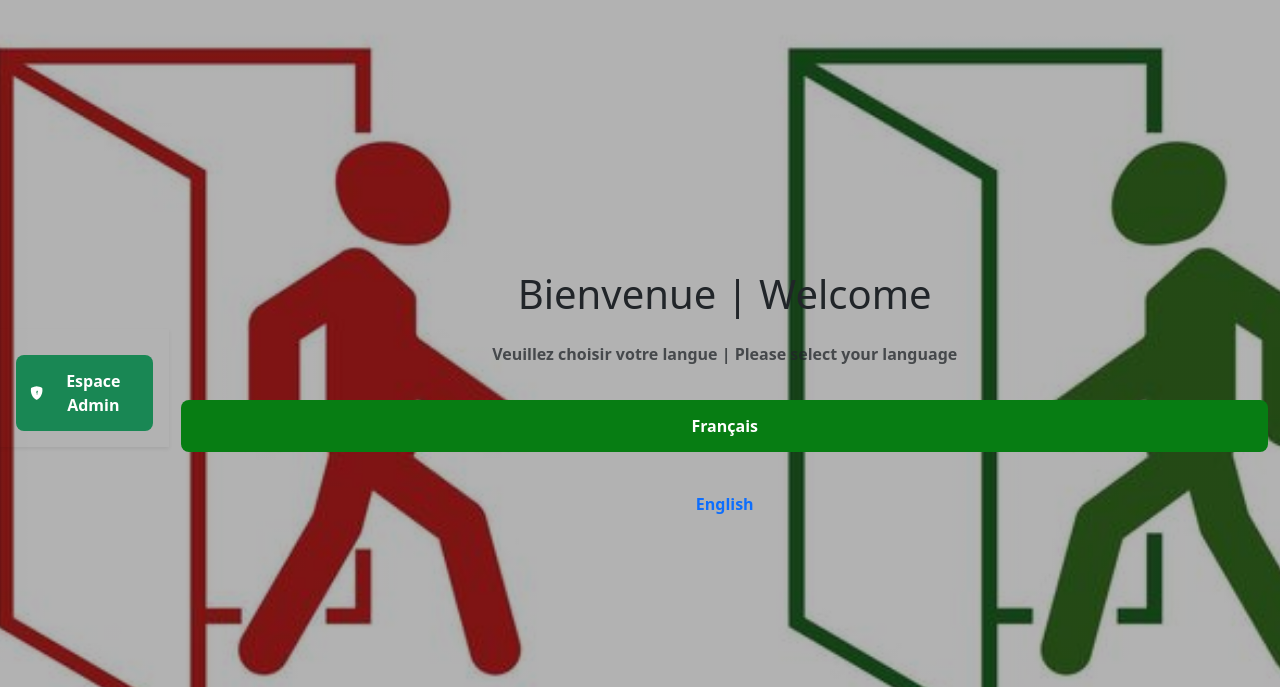
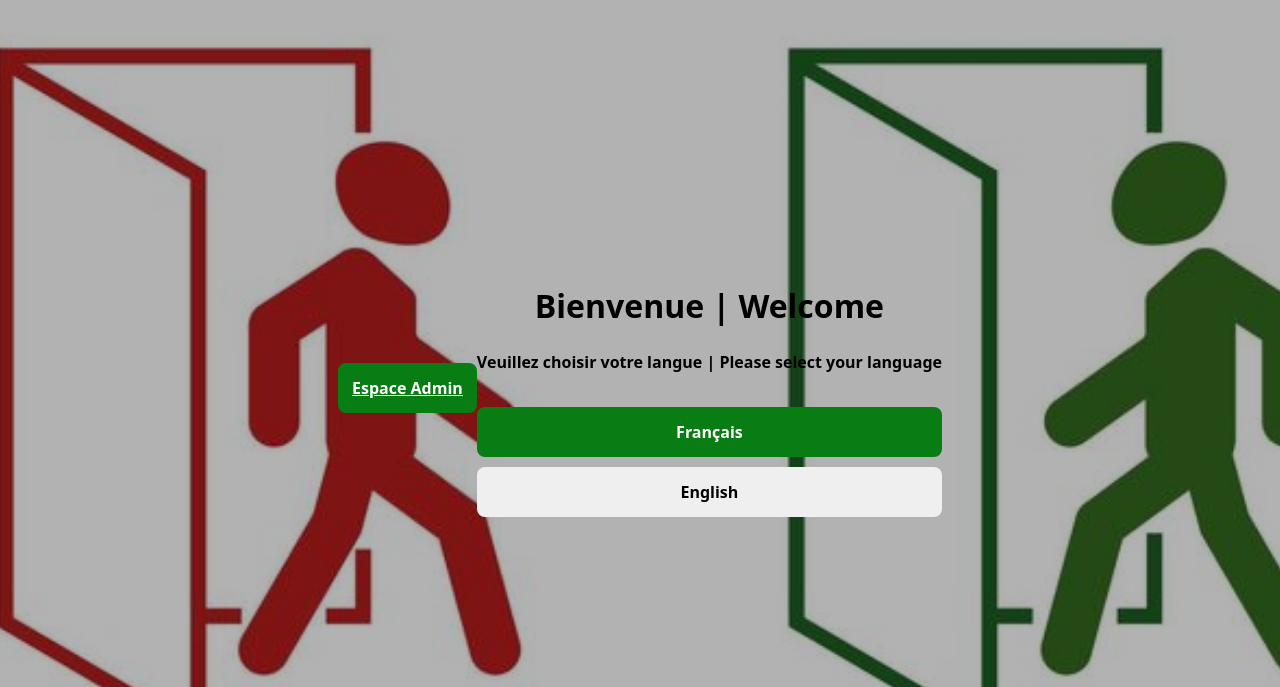
Before and after one commit to imelda-masida/MOPAYYA_service, a Flask app: page / in a window 1280 px wide. Shown: the top 687 px of the page. Run offline with Flask 3, Linux system fonts and the light colour scheme.

Commit message:
suppression du lien de css dans index

```diff
--- a/static/css/style.css
+++ b/static/css/style.css
@@ -6,7 +6,7 @@
     outline: none;
 }
 
-/* Arrière-plan général */
+
 body {
     width: 100%;
     min-height: 100vh;
@@ -19,7 +19,7 @@ body {
     background-size: cover;
 }
 
-/* Carte centrale*/
+
 .kiosk-card {
     background: rgba(255, 255, 255, 0.95);
     width: 90%;
@@ -77,7 +77,7 @@ body {
 
 .btn-primary { background-color: #077d13; color: white; }
 .btn-secondary { background-color: #6c757d; color: white; }
-.btn-success { background-color: #198754; color: white; }
+.btn-success { background-color: #077d13; color: white; }
 .btn-warning { background-color: #9f2807; color: #000; }
 
 .form-group {
--- a/templates/index.html
+++ b/templates/index.html
@@ -3,7 +3,6 @@
 <head>
     <meta charset="UTF-8">
     <meta name="viewport" content="width=device-width, initial-scale=1.0">
-    <link rel="stylesheet" href="https://cdn.jsdelivr.net/npm/bootstrap@5.3.0/dist/css/bootstrap.min.css">
     <link rel="stylesheet" href="/static/css/style.css">
     <script src="/static/js/app.js" defer></script>
     <title>Borne MOPAYA</title>
@@ -12,13 +11,8 @@
 <body class="bg-light">
 
 
-    <header class="d-flex justify-content-between align-items-center p-3 shadow-sm mb-4">
-        <a href="/admin/login" class="btn btn-success btn-sm d-flex align-items-center gap-1">
-            <svg xmlns="http://www.w3.org/2000/svg" width="16" height="16" fill="currentColor" class="bi bi-shield-lock-fill" viewBox="0 0 16 16">
-                <path fill-rule="evenodd" d="M8 0c-.69 0-1.843.265-2.928.56-1.11.3-2.229.655-2.887.87a1.54 1.54 0 0 0-1.044 1.262c-.596 4.477.787 7.795 2.465 9.99a11.8 11.8 0 0 0 2.517 2.453c.386.273.744.482 1.048.625.28.132.581.24.829.24s.548-.108.829-.24a7 7 0 0 0 1.048-.625 11.8 11.8 0 0 0 2.517-2.453c1.678-2.195 3.061-5.513 2.465-9.99a1.54 1.54 0 0 0-1.044-1.263 63 63 0 0 0-2.887-.87C9.843.266 8.69 0 8 0m0 5a1.5 1.5 0 0 1 .5 2.915.5.5 0 0 0-.5.5v1a.5.5 0 0 0 1 0v-1a1.5 1.5 0 0 1-.5-2.915A1.5 1.5 0 0 1 8 5"/>
-            </svg>
-            Espace Admin
-        </a>
+    <header class="mb-4">
+        <a href="/admin/login" class="btn btn-success gap-1">Espace Admin</a>
     </header>
 
     <div class="container">
```
Also changed, not shown: templates/admin.html (+3 -8 lines).
